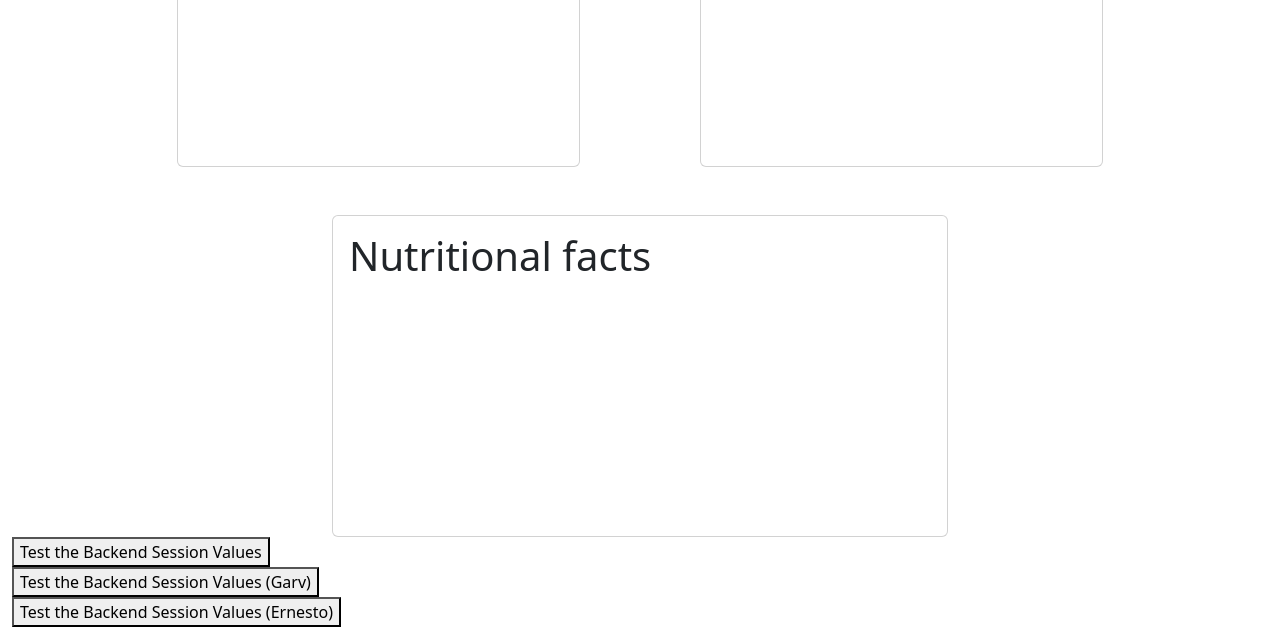
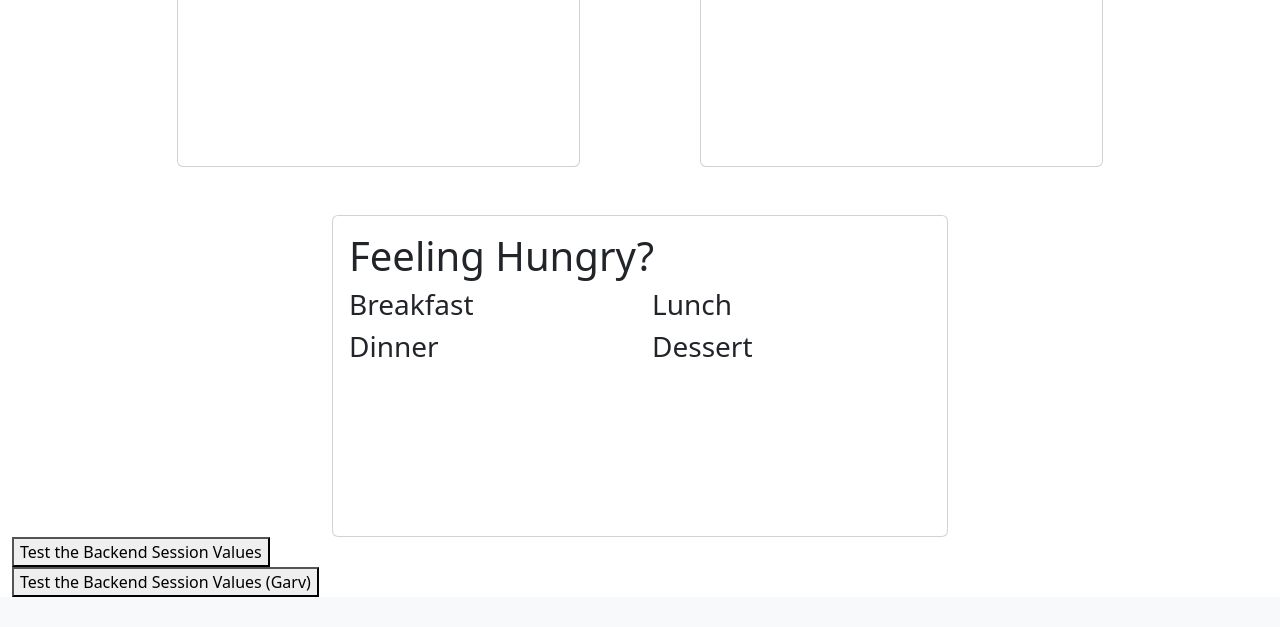
Before and after one commit to Ernesto905/Ideal, a Flask app: page /dashboard in a window 1280 px wide. Shown: the part 629-1256 px from the top of the page. After the commit the page ends 1226 px from the top, so only its background shows below. Run offline with Flask 3, Linux system fonts and the light colour scheme; data that the repository does not hold is empty; some libraries are stand-ins or nearby versions.

Commit message:
Now renderring recipes on the frontend, no user inputted tolerations yet

```diff
--- a/llm/openai_utils.py
+++ b/llm/openai_utils.py
@@ -1,22 +1,26 @@
 from openai import OpenAI
-import os
 import dotenv
-# from llm import nutrition_function
-from llm import frontend_nut
+from llm import recipe_utils, nutrition_functions
+
 dotenv.load_dotenv()
 
 client = OpenAI()
 
+
 def get_completion(form_input):
     completion = client.chat.completions.create(
-      model="gpt-3.5-turbo",
-      messages=[
-        {"role": "system", "content": "You are a helpful assistant. You are concise and to the point."},
-        {"role": "user", "content": form_input}
-      ]
+        model="gpt-3.5-turbo",
+        messages=[
+            {
+                "role": "system",
+                "content": "You are a helpful assistant. You are concise and to the point.",
+            },
+            {"role": "user", "content": form_input},
+        ],
     )
 
     return completion.choices[0].message
+
 
 def test_backend(session):
     # Access session values
@@ -34,19 +38,22 @@ def test_backend(session):
 
     # print(nutrition_function.main(current_weight, ideal_weight, body_composition, archetype, age, sex, allergies, diet))
 
-    session_values = f"Values are current weight: {current_weight}<br>" \
-                     f"ideal weight: {ideal_weight}<br>" \
-                     f"body composition: {body_composition}<br>" \
-                     f"archetype: {archetype}<br>" \
-                     f"age: {age}<br>" \
-                     f"sex: {sex}<br>" \
-                     f"allergies: {allergies}<br>" \
-                     f"diet: {diet}<br>" \
-                     f"religion: {religion}<br>" \
-                     f"anything else diet: {anything_else_diet}<br>" \
-                     f"physical impediments: {physical_impediments}"
+    session_values = (
+        f"Values are current weight: {current_weight}<br>"
+        f"ideal weight: {ideal_weight}<br>"
+        f"body composition: {body_composition}<br>"
+        f"archetype: {archetype}<br>"
+        f"age: {age}<br>"
+        f"sex: {sex}<br>"
+        f"allergies: {allergies}<br>"
+        f"diet: {diet}<br>"
+        f"religion: {religion}<br>"
+        f"anything else diet: {anything_else_diet}<br>"
+        f"physical impediments: {physical_impediments}"
+    )
 
     return session_values
+
 
 def test_backend_garv(session):
     # Access session values
@@ -62,16 +69,26 @@ def test_backend_garv(session):
     anything_else_diet = session.get("anything_else_diet")
     physical_impediments = session.get("physical_impediments")
 
-    session_values = frontend_nut.main(current_weight, ideal_weight, body_composition, archetype, age, sex, allergies, diet)
+    session_values = nutrition_functions.main(
+        current_weight,
+        ideal_weight,
+        body_composition,
+        archetype,
+        age,
+        sex,
+        allergies,
+        diet,
+    )
     print(f"The return from main is: {session_values}")
 
     return session_values
 
-def test_backend_ernesto(session):
+
+def display_recipes(session):
     allergies = session.get("allergies")
     diet = session.get("diet")
     religion = session.get("religion")
 
-    session_values = frontend_nut.get_recipes(religion, allergies, diet)
+    session_values = recipe_utils.get_recipes(religion, allergies, diet)
 
     return session_values
--- a/llm/frontend_nut.py
+++ b/llm/recipe_utils.py
@@ -1,28 +1,16 @@
 import os
 import requests
 import dotenv
+
 dotenv.load_dotenv()
+
 
 def get_recipes(religion, allergies, diet):
     url = "https://api.spoonacular.com/recipes/complexSearch"
-    params_breakfast = {
-        "type": "breakfast",
-        "apiKey": os.getenv("SPOONACULAR")
-    }
-
-    params_salad = {
-        "type": "salad",
-        "apiKey": os.getenv("SPOONACULAR")
-    }
-    params_dinner = {
-        "type": "main course",
-        "apiKey": os.getenv("SPOONACULAR")
-    }
-
-    params_dessert = {
-        "type": "dessert",
-        "apiKey": os.getenv("SPOONACULAR")
-    }
+    params_breakfast = {"type": "breakfast", "apiKey": os.getenv("SPOONACULAR")}
+    params_salad = {"type": "salad", "apiKey": os.getenv("SPOONACULAR")}
+    params_dinner = {"type": "main course", "apiKey": os.getenv("SPOONACULAR")}
+    params_dessert = {"type": "dessert", "apiKey": os.getenv("SPOONACULAR")}
     response_breakfast = requests.get(url, params=params_breakfast)
     response_lunch = requests.get(url, params=params_salad)
     response_dinner = requests.get(url, params=params_dinner)
@@ -36,11 +24,17 @@ def get_recipes(religion, allergies, diet):
     else:
         print("Lunch Error:", response_lunch.status_code)
     if response_dinner.status_code == 200:
-        print("Breakfast Success: ", response_dinner.status_code)
+        print("Dinner Success: ", response_dinner.status_code)
     else:
-        print("Breakfast Error:", response_dinner.status_code)
+        print("Dinner Error:", response_dinner.status_code)
     if response_dessert.status_code == 200:
-        print("Breakfast Success: ", response_dessert.status_code)
+        print("Dessert Success: ", response_dessert.status_code)
     else:
-        print("Breakfast Error:", response_dessert.status_code)
-    return [response_breakfast.json(), response_lunch.json(), response_dinner.json(), response_dessert.json()]
+        print("Dessert Error:", response_dessert.status_code)
+
+    return {
+        "breakfast": response_breakfast.json(),
+        "lunch": response_lunch.json(),
+        "dinner": response_dinner.json(),
+        "dessert": response_dessert.json(),
+    }
--- a/server.py
+++ b/server.py
@@ -1,5 +1,10 @@
-from flask import Flask, render_template, url_for, request, redirect, session
-from llm.openai_utils import get_completion, test_backend, test_backend_garv, test_backend_ernesto
+from flask import Flask, render_template, url_for, request, redirect, session, jsonify
+from llm.openai_utils import (
+    get_completion,
+    display_recipes,
+    test_backend,
+    test_backend_garv,
+)
 from dotenv import load_dotenv
 import os
 
@@ -9,10 +14,12 @@ load_dotenv()
 app = Flask(__name__)
 app.config["SECRET_KEY"] = os.getenv("SESSIONS_SECRET")
 
+
 # Frontend routes
 @app.route("/")
 def home():
-    return render_template('home/index.html')
+    return render_template("home/index.html")
+
 
 @app.route("/builder", methods=["GET", "POST"])
 def builder():
@@ -30,32 +37,35 @@ def builder():
         session["anything_else_diet"] = request.form.get("anything_else")
         session["physical_impediments"] = request.form.get("physical_impediments")
         return redirect("/dashboard")
-    return render_template('builder/index.html')
+    return render_template("builder/index.html")
 
-@app.route("/dashboard")
+
+@app.route("/dashboard", methods=["GET"])
 def dashboard():
-    return render_template('dashboard/index.html', session=session)
+    recipes_list = display_recipes(session)
+    return render_template("dashboard/index.html", data=recipes_list)
 
 
 # Backend routes (OPTIONAL: If decide to Auth, utilize Json web tokens 🤢🤮)
-
 @app.route("/test_backend", methods=["GET"])
 def test_the_backend():
     result = test_backend(session)
     return result
+
 
 @app.route("/test_backend_garv", methods=["GET"])
 def test_the_backend_garv():
     result_garv = test_backend_garv(session)
     return result_garv
 
-@app.route("/test_backend_ernesto", methods=["GET"])
-def test_the_backend_ernesto():
-    result_ernesto = test_backend_ernesto(session)
-    return f"Breakfast: {result_ernesto[0]}\n Lunch: {result_ernesto[1]}\n Dinner: {result_ernesto[2]}\n Dessert: {result_ernesto[3]}"
+
+"""Commented out just in case we need it in the future"""
+# @app.route("/test_backend_ernesto", methods=["GET"])
+# def test_the_backend_ernesto():
+#     result_ernesto = test_backend_ernesto(session)
+#     return jsonify(result_ernesto)
 
 
-"""Commented out just in case we need it in the future"""
 # @app.route("/generate", methods=["GET", "POST"])
 # def generate():
 #     print("This should work")
--- a/templates/dashboard/index.html
+++ b/templates/dashboard/index.html
@@ -28,9 +28,6 @@
         {# Text goes here #}
         <h1>Current stats</h1>
         <p>Current weight: {{ session.get('current_weight', '')}}</p>
-
-
-
       </div>
     </div>
   </div>
@@ -52,19 +49,33 @@
 
 {# Bottom most section. Recipes and nutrition #}
 <div class="row justify-content-center mt-5">
-
   <div class="col-md-6">
     <div class="card">
       <div class="card-body" style="height: 40vh; overflow-y: auto;">
-        {# Text goes here #}
-        <h1>Nutritional facts</h1>
-
-
-
+        <h1>Feeling Hungry?</h1>
+        <div id="recipes-container">
+          {% if data %}
+            {% include 'dashboard/recipes.html' %}
+          {% else %}
+            <div class="text-center">
+              <div class="d-flex justify-content-center">
+                <div class="spinner-grow text-primary me-2" role="status">
+                  <span class="visually-hidden">Loading...</span>
+                </div>
+                <div class="spinner-grow text-secondary me-2" role="status">
+                  <span class="visually-hidden">Loading...</span>
+                </div>
+                <div class="spinner-grow text-success" role="status">
+                  <span class="visually-hidden">Loading...</span>
+                </div>
+              </div>
+              <p class="mt-2">Loading nutritional facts...</p>
+            </div>
+          {% endif %}
+        </div>
       </div>
     </div>
   </div>
-
 </div>
 
 <button hx-get="/test_backend" hx-target="#result">Test the Backend Session Values</button>
@@ -72,7 +83,4 @@
 
 <button hx-get="/test_backend_garv" hx-target="#result">Test the Backend Session Values (Garv)</button>
 <div id="result_garv"></div>
-
-<button hx-get="/test_backend_ernesto" hx-target="#result_ernesto">Test the Backend Session Values (Ernesto)</button>
-<div id="result_ernesto"></div>
 {% endblock %}
--- /dev/null
+++ b/templates/dashboard/recipes.html
@@ -0,0 +1,19 @@
+<div class="row">
+  {% for mealType in ['breakfast', 'lunch', 'dinner', 'dessert'] %}
+    <div class="col-md-6">
+      <h3>{{ mealType.capitalize() }}</h3>
+      <div class="row">
+        {% for recipe in data[mealType].results[:2] %}
+          <div class="col-md-6">
+            <div class="card mb-3">
+              <img src="{{ recipe.image }}" alt="{{ recipe.title }}" class="card-img-top">
+              <div class="card-body">
+                <h5 class="card-title">{{ recipe.title }}</h5>
+              </div>
+            </div>
+          </div>
+        {% endfor %}
+      </div>
+    </div>
+  {% endfor %}
+</div>
```
